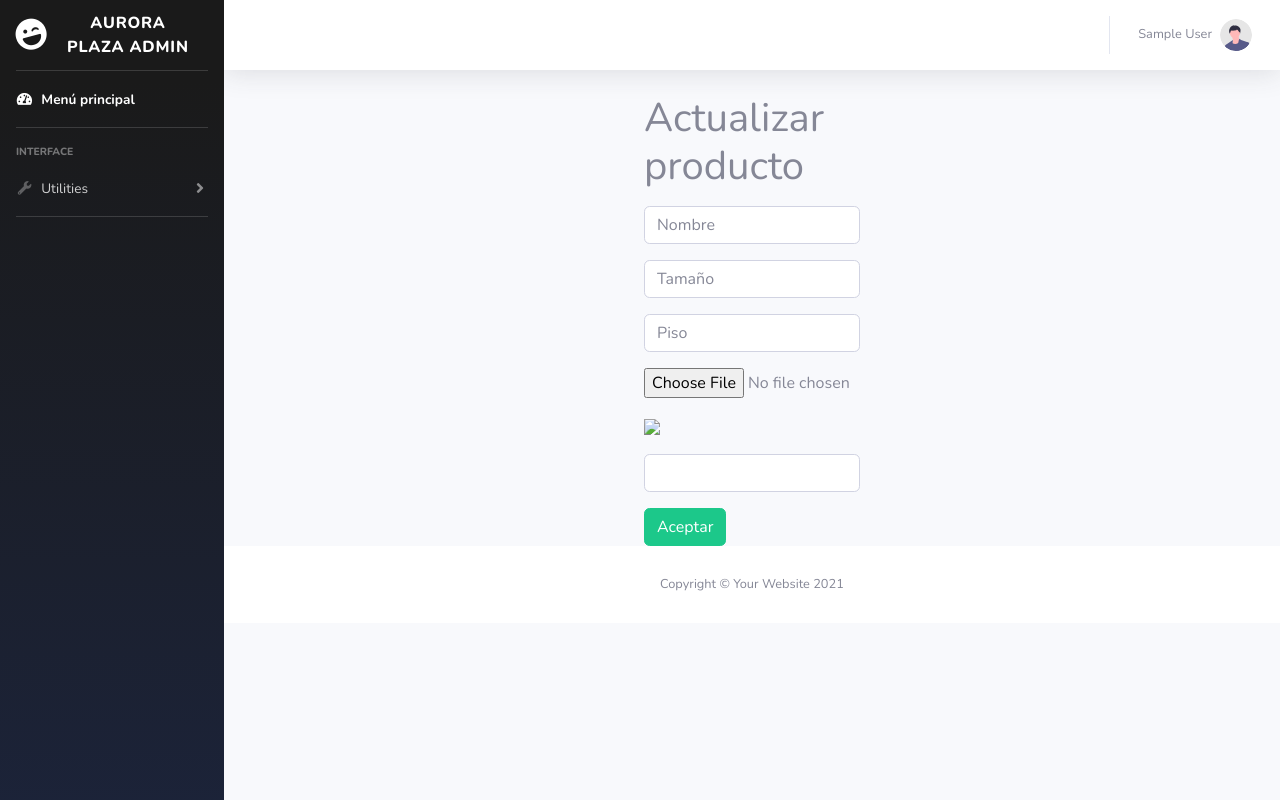
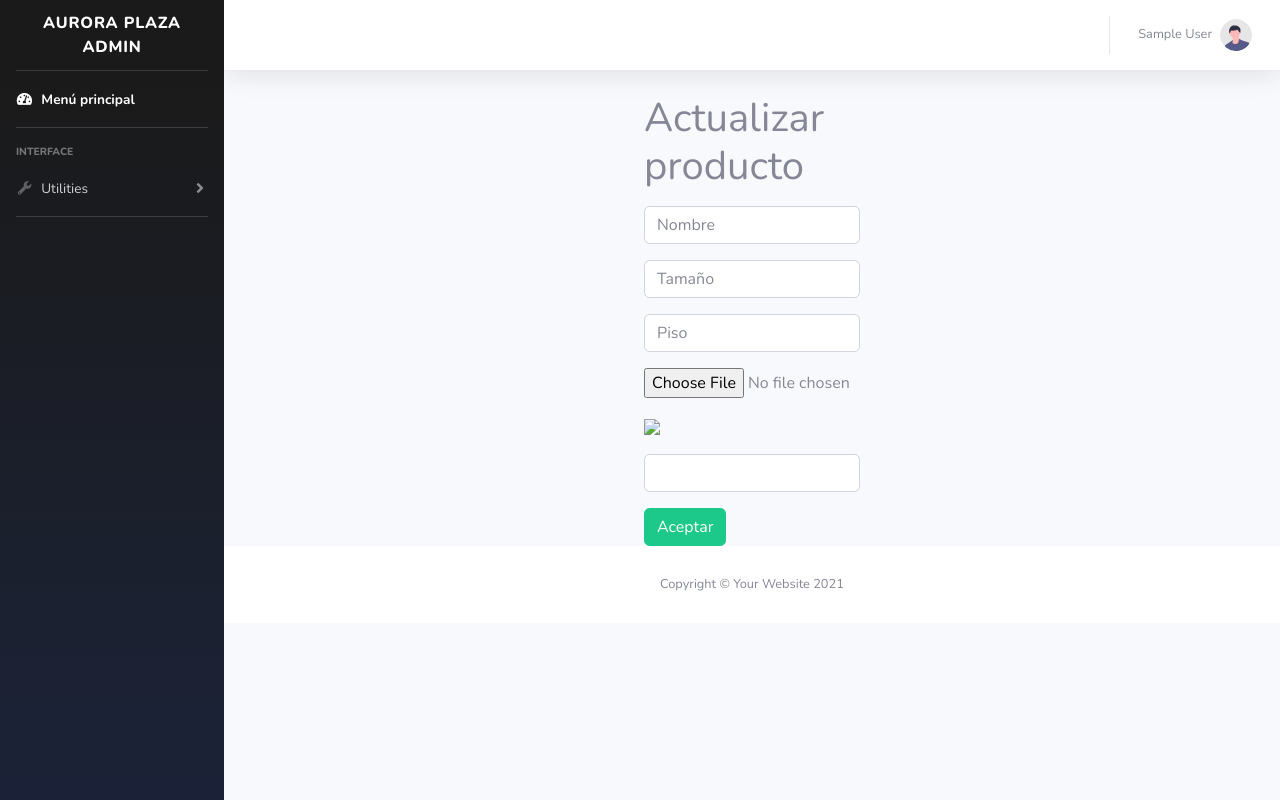
Before and after one commit to calais-commits/aurora_plaza_vanilla, a PHP site: page /update.php in a window 1280 px wide. Run offline with PHP 8.4, Linux system fonts and the light colour scheme; the visitor is signed in with stand-in values (Sample User, id 1); data that the repository does not hold is empty.

Commit message:
minor feature: removed icon from sidebar

```diff
--- a/admin/includes/header.php
+++ b/admin/includes/header.php
@@ -34,9 +34,6 @@
 
             <!-- Sidebar - Brand -->
             <a class="sidebar-brand d-flex align-items-center justify-content-center" href="index.php">
-                <div class="sidebar-brand-icon rotate-n-15">
-                    <i class="fas fa-laugh-wink"></i>
-                </div>
                 <div class="sidebar-brand-text mx-3">Aurora Plaza Admin</div>
             </a>
 
```
